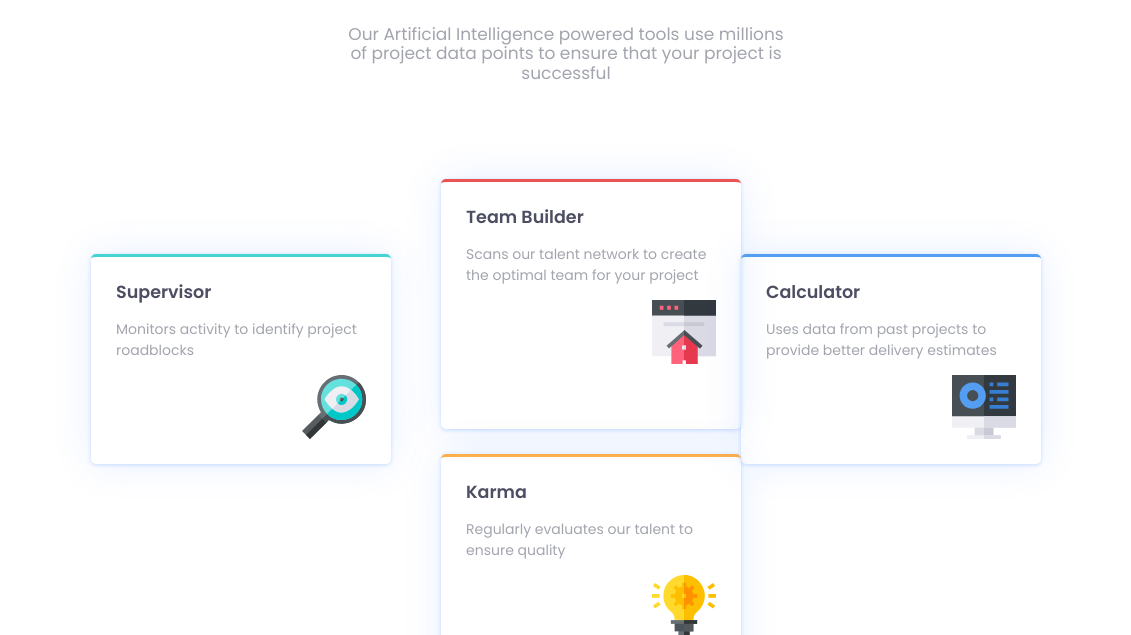
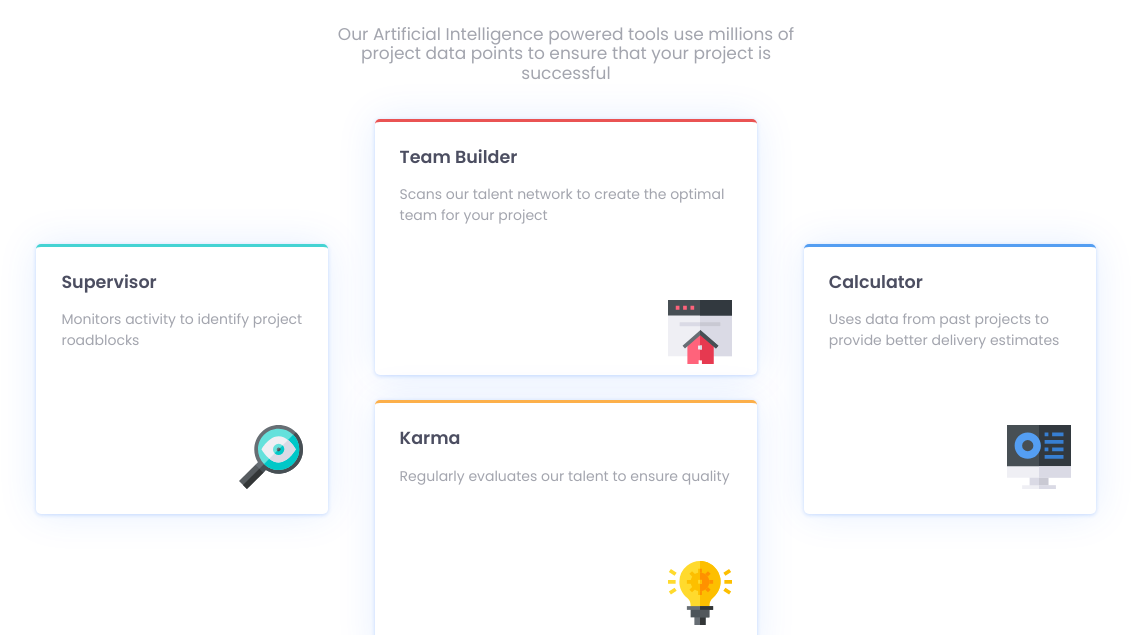
Before and after one commit to ritazlatnik/four-card-feature-section-master-fm1, a plain HTML site: page index.html in a window 1536 px wide. Shown: the part 149-784 px from the top of the page, without its empty margins (202-1333 px from the left). Drawn offline with Linux system fonts and the light colour scheme.

Commit message:
Corrections - responsive desktop

```diff
--- a/css/styles.css
+++ b/css/styles.css
@@ -75,7 +75,6 @@ h2 {
 header p {
     font-size: 17px;
     color: hsl(229, 6%, 66%);
-    /* width: 95%; */
     margin: 0 auto;
 }
 
@@ -144,12 +143,8 @@ footer {
 
 @media (min-width: 1440px) {
 
-    .main {
-        width: 85%;
-    }
-
     header {
-        margin: 50px 0 20px;
+        margin: 50px 0 10px;
     }
 
     h1, h2 {
@@ -157,47 +152,50 @@ footer {
     }
 
     header p {
-        margin: 0 425px;
+        margin: 0 500px;
     }
 
     section {
         display: flex;
         flex-direction: row;
-        justify-content: center;
-        padding-bottom: 150px;
-    }
-
-    section .block {
-        width: 300px;
-        height: 250px;
-        margin: 25px;
-        padding-bottom: 25px;
+        justify-content: space-around;
+        margin: 0 auto;
+        padding: 0 200px 80px;
     }
 
     section .cyan {
-        margin: 150px 25px;
+        margin: 150px 0px;
+        padding-bottom: 25px;
+        width: 33%;
         height: 25%;
     }
 
     section .blue {
-        margin: 150px 25px;
+        margin: 150px 0px;
+        padding-bottom: 25px;
+        width: 33%;
         height: 25%;
     }
 
-    section .center {
+    .group {
         flex-direction: column;
-        justify-content: space-evenly;
-        box-shadow: none;
-        padding: 25px 0;
-        margin: 25px 0;
+        justify-content: center;
+        padding: 0 25px;
     }
 
     section .red {
         padding-bottom: 80px;
+        height: 45%;
     }
 
     section .orange {
         padding-bottom: 80px;
+        height: 45%;
     }
 
+    .block img.align-right {
+       padding-top: 60px;
+    }
+
+
 }
--- a/index.html
+++ b/index.html
@@ -46,7 +46,7 @@
         <img src="./images/icon-supervisor.svg" alt="supervisor" class="align-right">
       </div>
 
-      <div class="block center">
+      <div class="group">
       <div class="block red">
         <h3>Team Builder</h3>
         <p>Scans our talent network to create the optimal team for your project</p>
```
Lines whose indentation alone changed are shown as unchanged.
